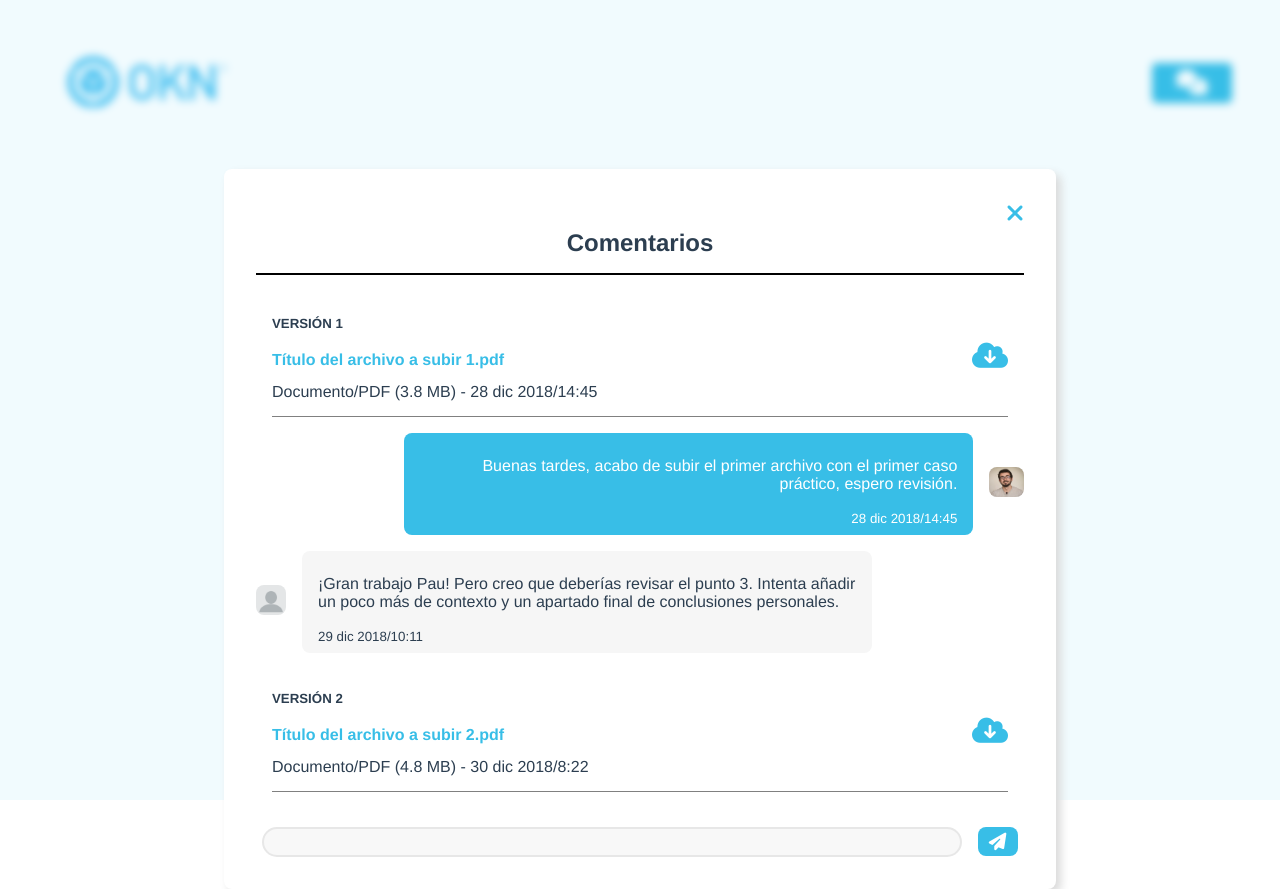
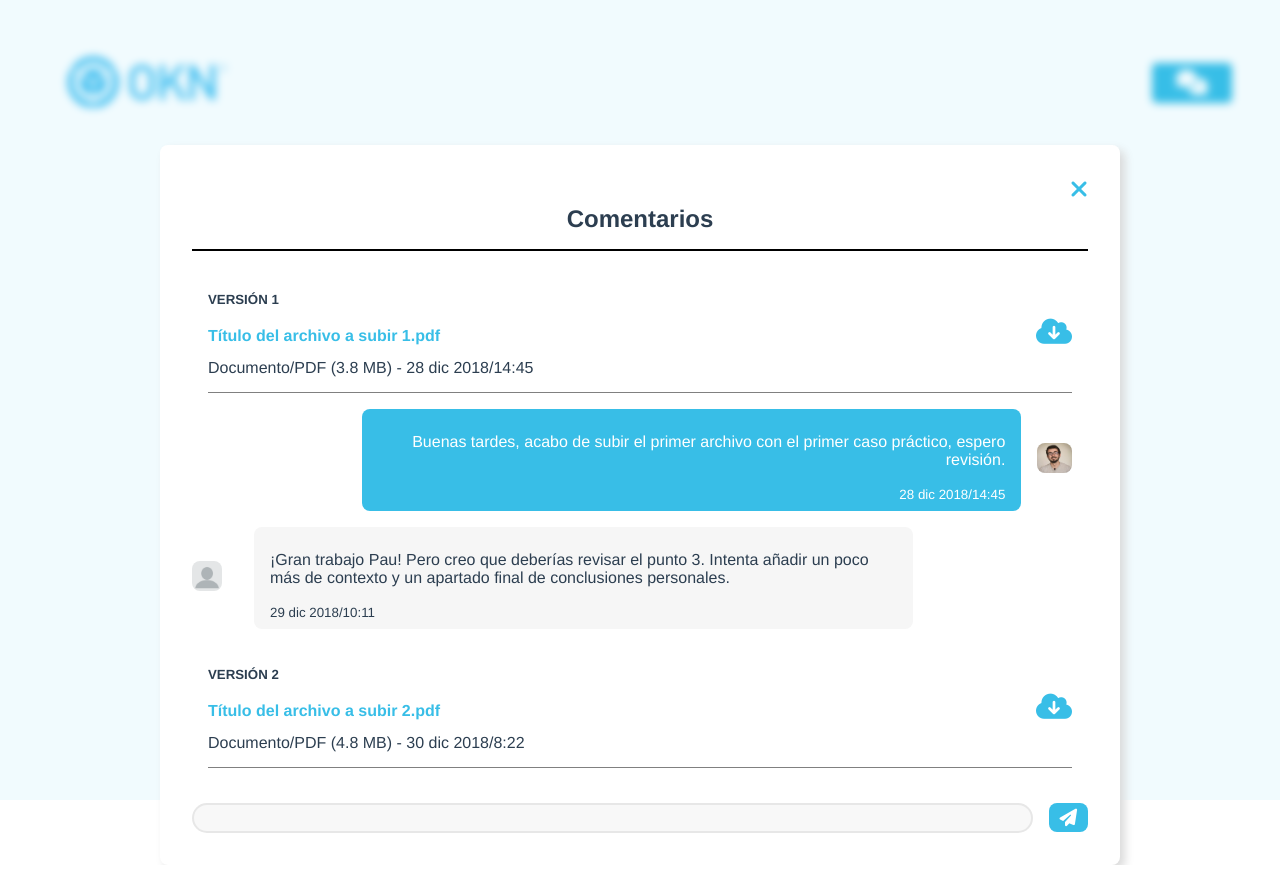
Before and after one commit to PauGarciaMartinez/okn-learning-modal, a Vue app: page / in a window 1280 px wide. After the commit the page ends 865 px from the top, so only its background shows below. Built offline with nearby package versions, Linux system fonts and the light colour scheme.

Commit message:
Render messages with slots

```diff
--- a/src/components/ChatMessage.vue
+++ b/src/components/ChatMessage.vue
@@ -1,32 +1,39 @@
 <template>
 
-  <div v-for="msg in messages" :key="msg">
-    <div v-if="msg.value.author === 'student'" class="messages-wrapper">
+    <div v-if="item.author === 'student'" class="messages-wrapper">
       <div class="message-container">
-        <p>{{ msg.value.content }}</p>
-        <small>{{ msg.value.date }}</small>
+        <p>
+          <slot name="content"></slot>
+        </p>
+        <small>
+          <slot name="date"></slot>
+        </small>
       </div>
       <div class="thumbnail">
         <img src="@/assets/student-profile.jpeg" alt="Student's profile photo">
       </div>
     </div>
+
     <div v-else class="messages-wrapper2">
       <div class="thumbnail">
         <img src="@/assets/teacher-profile.jpeg" alt="Teacher's profile photo">
       </div>
       <div class="message-container2">
-        <p>{{ msg.value.content }}</p>
-        <small>{{ msg.value.date }}</small>
+        <p>
+          <slot name="content"></slot>
+        </p>
+        <small>
+          <slot name="date"></slot>
+        </small>
       </div>
     </div>
-
-  </div>
 
 </template>
 
 <script>
 export default {
   name: 'ChatMessage',
+  props: ['item']
 }
 </script>
 
@@ -51,6 +58,7 @@ export default {
 
 .thumbnail {
   max-width: 50px;
+  margin-right: 1rem;
 }
 
 .thumbnail img {
--- a/src/components/Content.vue
+++ b/src/components/Content.vue
@@ -22,27 +22,15 @@
 
     <!-- MESSAGE -->
     <div v-else>
-      <div v-if="item.value.author === 'student'" class="messages-wrapper">
-        <div class="message-container">
-          <p>{{ item.value.content }}</p>
-          <small>{{ item.value.date }}</small>
-        </div>
-        <div class="thumbnail">
-          <img src="@/assets/student-profile.jpeg" alt="Student's profile photo">
-        </div>
-      </div>
-      <div v-else class="messages-wrapper2">
-        <div class="thumbnail">
-          <img src="@/assets/teacher-profile.jpeg" alt="Teacher's profile photo">
-        </div>
-        <div class="message-container2">
-          <p>{{ item.value.content }}</p>
-          <small>{{ item.value.date }}</small>
-        </div>
-      </div>
+      <ChatMessage :item="item.value">
+          <template v-slot:content>{{ item.value.content }}</template>
+          <template v-slot:date>{{ item.value.date }}</template>
+      </ChatMessage>
     </div>
 
   </div>
+
+{{ message }}
 
 </template>
 
@@ -51,7 +39,7 @@ import ChatMessage from '@/components/ChatMessage'
 import ChatDelivery from '@/components/ChatDelivery'
 import { Message } from '@/models/message.js'
 import { Delivery } from '@/models/delivery.js'
-import { ref } from 'vue'
+import { watch, ref, onUpdated, watchEffect } from 'vue'
 
 export default {
   name: 'Content',
@@ -77,7 +65,24 @@ export default {
 
     content.value.push(delivery1, message1, message2, delivery2, message3, message4)
 
-    if (props.message) content.value.push(props.message)
+    let newMessage = ref(props.message)
+
+    watch(newMessage, () => {
+      content.value.push(props.message)
+    })
+
+
+    /* onUpdated(() => {
+      content.value.push(props.message)
+    })  */
+
+    /* console.log(props)
+
+    console.log(newMessage.value)
+
+    watch(newMessage, () => {
+      content.value.push(newMessage.value)
+    }) */
 
     return { content }
   }
--- a/src/components/Input.vue
+++ b/src/components/Input.vue
@@ -43,7 +43,7 @@ form {
 }
 
 .input-msg {
-  width: 90%;
+  width: 95%;
   height: 1.5rem;
   border: 2px solid rgba(128, 128, 128, 0.144);
   border-radius: 1rem;
--- a/src/components/Modal.vue
+++ b/src/components/Modal.vue
@@ -8,10 +8,10 @@
       <h2 class="title">{{ title }}</h2>
 
       <div class="content-container">
-        <Content :message="message" />
+        <Content :message="message.value" />
       </div>
 
-      <Input @send-message="sendMessage($event)" />
+      <Input @send-message="message.value = $event" />
 
     </div>
   </div>
@@ -34,17 +34,13 @@ export default {
   setup(props, { emit }) {
     let title = ref('Comentarios')
 
-    let message = ref()
-
-    const sendMessage = (e) => {
-      message.value = e
-    }
+    let message = ref({})
 
     const closeModal = () => {
       emit('close-modal', false)
     }
 
-    return { title, closeModal, message, sendMessage }
+    return { title, closeModal, message }
   }
 }
 </script>
@@ -63,9 +59,10 @@ export default {
   position: relative;
   background-color: white;
   height: 90%;
-  width: 60%;
+  width: 70%;
   max-width: 1000px;
   margin: 0 auto;
+  margin-top: -1.5rem;
   padding: 2rem;
   border-radius: 0.5rem;
   box-shadow: 5px 5px 10px rgb(218, 218, 218);
```
